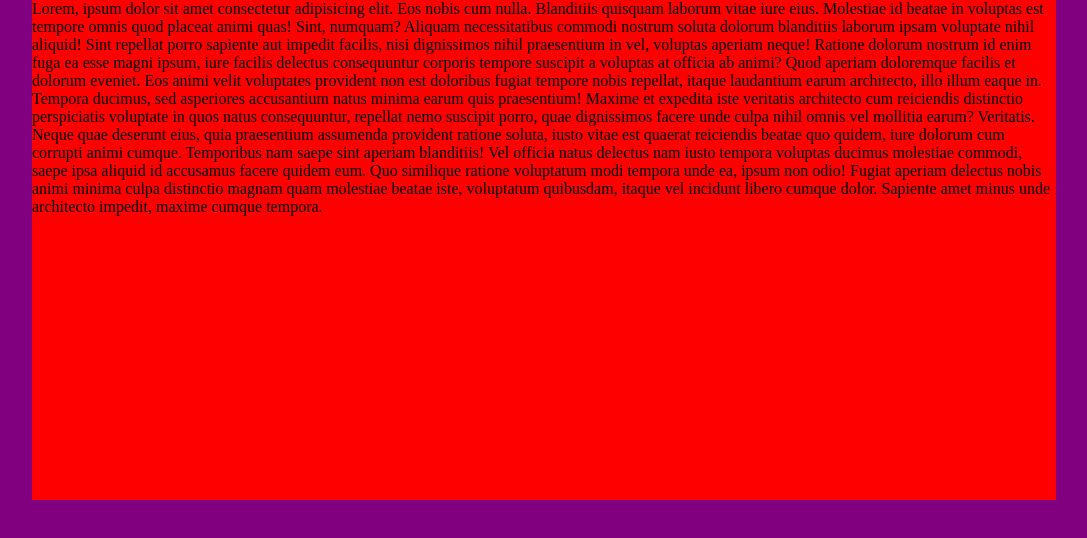
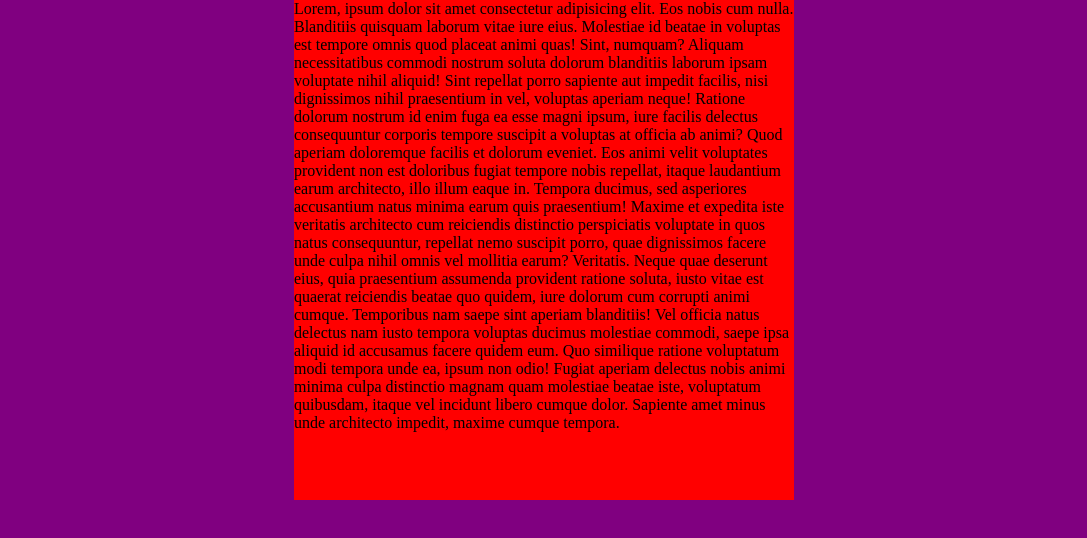
Before and after one commit to Ruthbcastro/HTML-CSS, a plain HTML site: page clasMinMax/index.html in a window 1280 px wide. Shown: the whole page, without its empty margins (96-1183 px from the left). Drawn offline with Linux system fonts and the light colour scheme.

Commit message:
explicacion max y min width detallada

```diff
--- a/clasMinMax/styles.css
+++ b/clasMinMax/styles.css
@@ -12,11 +12,18 @@ main {
 }
 
 section {
-    /* para poder jugar con el min y max width se encesita un width base y casi siempre se usa en porcentaje */
+    /* para poder jugar con el min y max width se encesita un width base
+    y casi siempre se usa en porcentaje para que sea el porcentaje de pantalla que va a usar mi section */
     width: 80%;
+
+    /* limitamos el decremento de la pantalla en el responsive del width (anchura) con 320px */
     min-width: 320px;
+
+    /* para limitar el crecimieto del section usamos el max-width con 500px */
+    max-width: 500px;
+
     /* se usa el min-height: porque sino cuando hay mas texto que el espacio del contenedor, se sale.
-     Así que con min-height puedo decirle que el espacio minimo de contenedor es 500px pero si hay más texto se agrande */
+     Así que con min-height (altura) puedo decirle que el espacio minimo de contenedor es 500px pero si hay más texto se agrande */
     min-height: 500px;
    /*  el 0 auto quiere decir que de arriba a abajo no se le agrega ningun margin, pero de derecha a izquierda
     agregue uno que se ajuste de manera automática */
```
